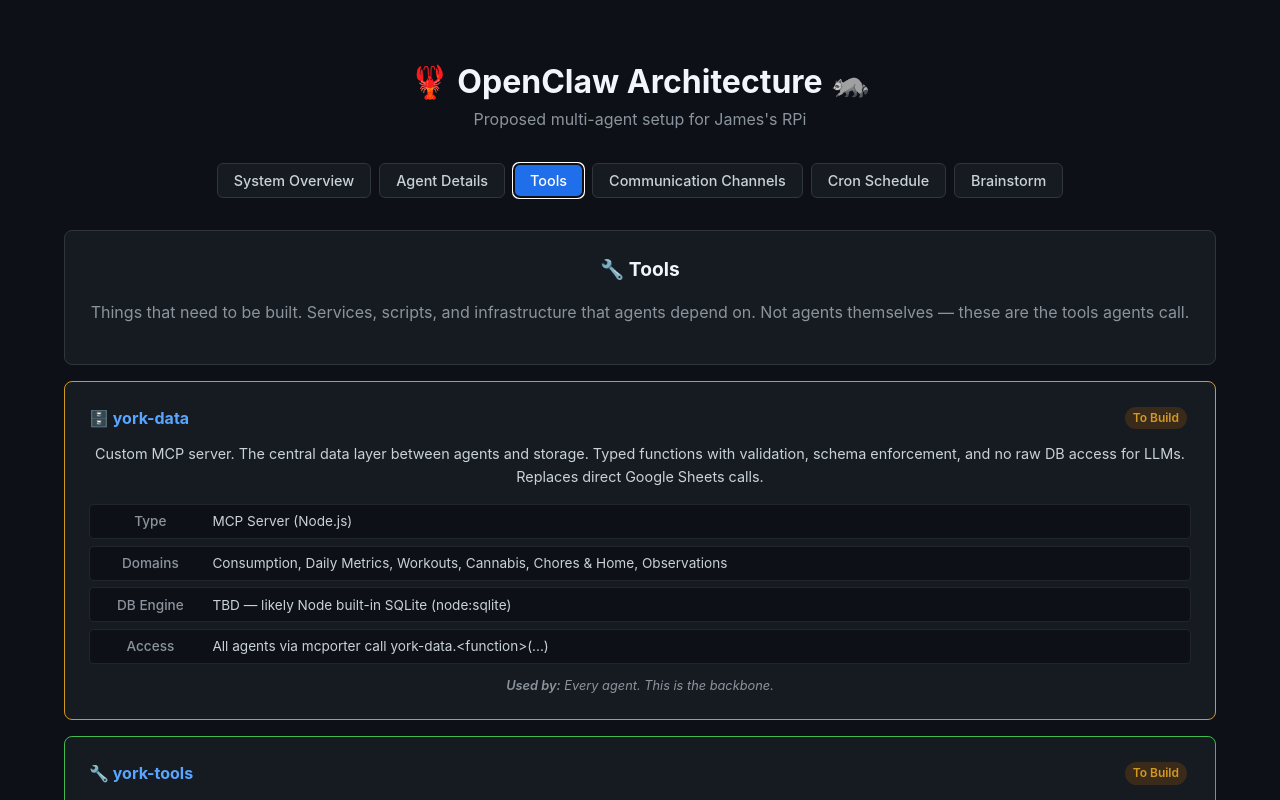
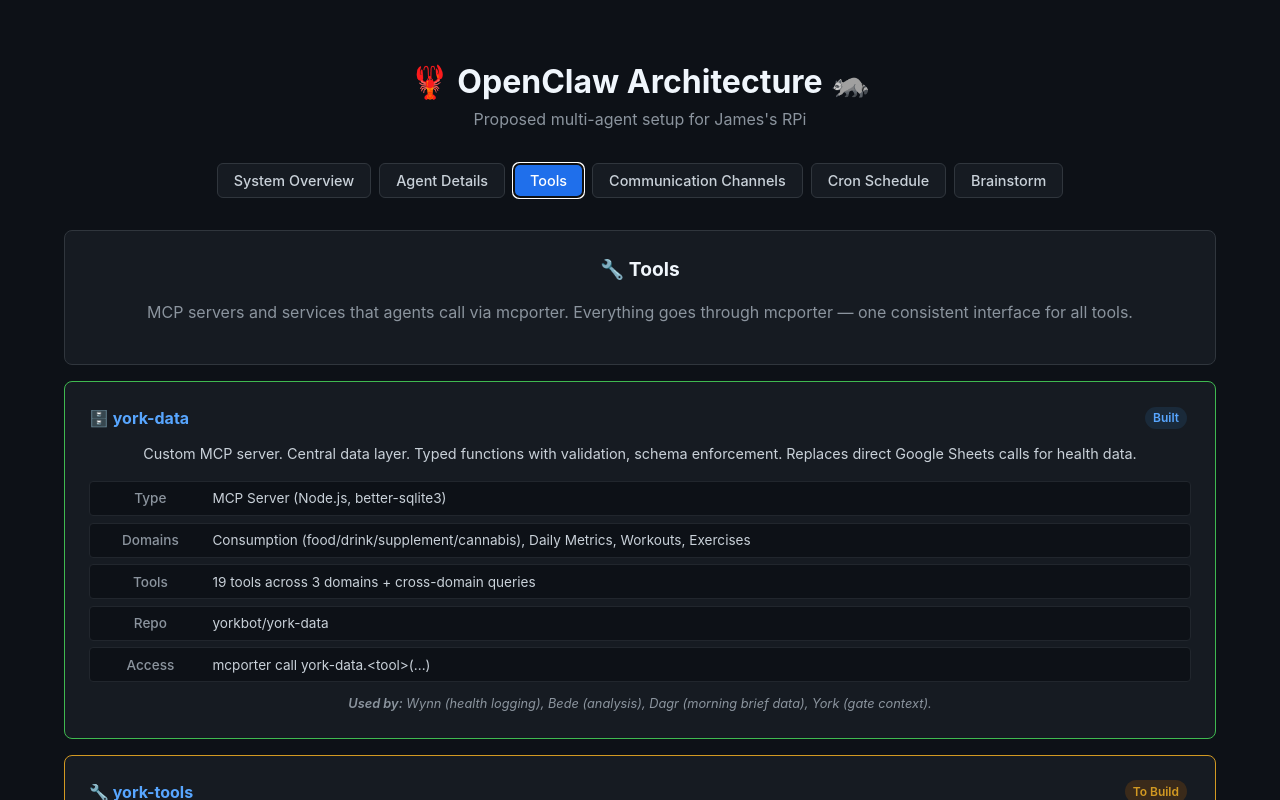
Before and after one commit to yorkbot/openclaw-architecture, a Vue app: page / in a window 1280 px wide. Both pictures are taken after a click on the button "Tools". Shown: the top 800 px of the page. Built offline with nearby package versions, Linux system fonts and the light colour scheme.

Commit message:
Update Tools tab: york-data built, add existing mcporter servers, accurate statuses

```diff
--- a/src/views/Tools.vue
+++ b/src/views/Tools.vue
@@ -3,8 +3,8 @@
     <div class="card">
       <h2>🔧 Tools</h2>
       <p style="color: #8b949e; margin-bottom: 1rem;">
-        Things that need to be built. Services, scripts, and infrastructure that agents depend on.
-        Not agents themselves — these are the tools agents call.
+        MCP servers and services that agents call via mcporter.
+        Everything goes through mcporter — one consistent interface for all tools.
       </p>
     </div>
 
@@ -34,45 +34,77 @@ const tools = [
   {
     icon: '🗄️',
     name: 'york-data',
-    color: 'yellow',
-    status: 'To Build',
-    statusClass: 'medium',
-    desc: 'Custom MCP server. The central data layer between agents and storage. Typed functions with validation, schema enforcement, and no raw DB access for LLMs. Replaces direct Google Sheets calls.',
+    color: 'green',
+    status: 'Built',
+    statusClass: 'small',
+    desc: 'Custom MCP server. Central data layer. Typed functions with validation, schema enforcement. Replaces direct Google Sheets calls for health data.',
     details: [
-      { label: 'Type', value: 'MCP Server (Node.js)' },
-      { label: 'Domains', value: 'Consumption, Daily Metrics, Workouts, Cannabis, Chores & Home, Observations' },
-      { label: 'DB Engine', value: 'TBD — likely Node built-in SQLite (node:sqlite)' },
-      { label: 'Access', value: 'All agents via mcporter call york-data.<function>(...)' },
+      { label: 'Type', value: 'MCP Server (Node.js, better-sqlite3)' },
+      { label: 'Domains', value: 'Consumption (food/drink/supplement/cannabis), Daily Metrics, Workouts, Exercises' },
+      { label: 'Tools', value: '19 tools across 3 domains + cross-domain queries' },
+      { label: 'Repo', value: 'yorkbot/york-data' },
+      { label: 'Access', value: 'mcporter call york-data.<tool>(...)' },
     ],
-    usedBy: 'Every agent. This is the backbone.',
+    usedBy: 'Wynn (health logging), Bede (analysis), Dagr (morning brief data), York (gate context).',
   },
   {
     icon: '🔧',
     name: 'york-tools',
-    color: 'green',
+    color: 'yellow',
     status: 'To Build',
     statusClass: 'medium',
-    desc: 'MCP server bundling all utility operations. Replaces standalone bash scripts with typed, validated tool calls. Same calling pattern as york-data: mcporter call york-tools.<function>(...)',
+    desc: 'MCP server for utility operations. Wraps existing bash scripts into typed, validated mcporter calls. Not a data store — just functions.',
     details: [
       { label: 'Type', value: 'MCP Server (Node.js)' },
-      { label: 'Functions', value: 'camera_snapshot, weather_fetch, calendar_fetch, panel_update, avatar_set, twilio_send, wiki_search, transcript_export' },
-      { label: 'Why MCP', value: 'Typed params, validation, consistent calling pattern. Agents call tools the same way regardless of what\'s under the hood.' },
+      { label: 'Functions', value: 'camera_snapshot, weather_fetch, panel_update, avatar_set' },
+      { label: 'Why MCP', value: 'One interface. Agents call mcporter, not bash scripts.' },
     ],
-    usedBy: 'All agents. Replaces the scripts layer.',
+    usedBy: 'All agents as needed.',
   },
   {
-    icon: '📷',
-    name: 'camera-snapshot',
-    color: 'green',
-    status: 'Exists',
-    statusClass: 'small',
-    desc: 'Simple ffmpeg script. Grabs a single frame from an RTSP camera feed and writes it to /tmp/. That\'s it. No analysis, no state, no LLM.',
+    icon: '✅',
+    name: 'google-tasks',
+    color: 'yellow',
+    status: 'To Build',
+    statusClass: 'medium',
+    desc: 'MCP server for Google Tasks API. Chore tracking with built-in recurrence. Hild manages the intelligence layer on top: seasonal adjustments, weather-dependent scheduling.',
     details: [
-      { label: 'Type', value: 'Bash script' },
-      { label: 'How', value: 'ffmpeg -i rtsp://camera/stream -frames:v 1 /tmp/snapshot.jpg' },
-      { label: 'Cameras', value: 'Kitchen (Tapo C103). More planned.' },
+      { label: 'Type', value: 'MCP Server' },
+      { label: 'API', value: 'Google Tasks API (requires permission extension in Google Console)' },
+      { label: 'Recurrence', value: 'Daily, weekly, monthly handled by Google. Seasonal/weather by Hild.' },
+      { label: 'Visibility', value: 'James sees chores in Google Calendar UI for free' },
     ],
-    usedBy: 'Hild (on-demand snapshots for chore/gate context), camera-monitor (as a building block).',
+    usedBy: 'Hild (chore management), York (cannabis gate — reads task completion directly).',
+  },
+  {
+    icon: '👁️',
+    name: 'image-analysis',
+    color: 'yellow',
+    status: 'To Build',
+    statusClass: 'medium',
+    desc: 'Cheap vision model for image interpretation. Send a photo path + prompt, get a structured description. Pinned to the cheapest capable vision model (Gemini Flash/Nano) — not the agent\'s own model.',
+    details: [
+      { label: 'Type', value: 'MCP Server (LLM API call)' },
+      { label: 'Input', value: 'Image path + prompt (e.g. "describe the state of this kitchen")' },
+      { label: 'Output', value: 'Structured text description' },
+      { label: 'Model', value: 'Gemini Flash or cheapest vision model available' },
+    ],
+    usedBy: 'York (cannabis gate camera checks), Hild (chore state from photos).',
+  },
+  {
+    icon: '🎨',
+    name: 'image-gen',
+    color: 'yellow',
+    status: 'Exists as script, needs MCP',
+    statusClass: 'medium',
+    desc: 'Image generation via Gemini. Currently a bash script — needs to be wrapped as an MCP tool for consistent mcporter access.',
+    details: [
+      { label: 'Type', value: 'MCP Server (wrapping Gemini API)' },
+      { label: 'Model', value: 'Gemini Nano Banana Pro (gemini-2.0-flash-exp)' },
+      { label: 'Input', value: 'Text prompt describing the image' },
+      { label: 'Output', value: 'Generated image file path' },
+    ],
+    usedBy: 'Caedmon (D&D art — characters, locations, items, scenes).',
   },
   {
     icon: '📹',
@@ -80,107 +112,56 @@ const tools = [
     color: 'purple',
     status: 'To Build',
     statusClass: 'xl',
-    desc: 'Non-LLM camera processing pipeline. Frame-diff motion detection, state change tracking, structured output to york-data. The LLM only gets involved when an agent needs to interpret what\'s in an image — the monitoring itself is script-tier.',
+    desc: 'Non-LLM camera processing daemon. Frame-diff motion detection, state change tracking, structured output to york-data. Standalone process, not an MCP server — it runs continuously.',
     details: [
       { label: 'Type', value: 'Script / daemon (no LLM)' },
       { label: 'Detection', value: 'Frame-diff for motion, periodic snapshots for state' },
-      { label: 'Output', value: 'Structured events to york-data: "kitchen_state_changed", "motion_detected"' },
-      { label: 'Open questions', value: 'How often to sample? What triggers an event vs noise? How to handle night/IR mode?' },
+      { label: 'Output', value: 'Structured events to york-data' },
+      { label: 'Open questions', value: 'Sampling frequency, event vs noise thresholds, night/IR handling' },
     ],
     usedBy: 'Bede (pattern analysis over time), Hild (chore state awareness), York (gate context).',
   },
   {
-    icon: '✅',
-    name: 'google-tasks',
-    color: 'yellow',
-    status: 'To Build',
-    statusClass: 'medium',
-    desc: 'MCP server or york-data integration for Google Tasks API. Chore tracking with built-in recurrence for standard frequencies (daily/weekly/monthly). Hild manages the intelligence layer on top: seasonal adjustments, weather-dependent task creation. Completion data mirrors to york-data for Bede.',
+    icon: '📅',
+    name: 'google-calendar',
+    color: 'green',
+    status: 'Built',
+    statusClass: 'small',
+    desc: 'Google Calendar MCP server. Already in mcporter. Lists events, creates events, manages calendars.',
     details: [
-      { label: 'Type', value: 'MCP Server or york-data extension' },
-      { label: 'API', value: 'Google Tasks API (requires permission extension in Google Console)' },
-      { label: 'Recurrence', value: 'Daily, weekly, monthly handled by Google. Seasonal/weather by Hild.' },
-      { label: 'Visibility', value: 'James sees chores in Google Calendar UI for free' },
+      { label: 'Type', value: 'MCP Server' },
+      { label: 'Tools', value: '3 tools' },
+      { label: 'Access', value: 'mcporter call google-calendar.<tool>(...)' },
     ],
-    usedBy: 'Hild (chore management), Bede (completion pattern analysis via york-data mirror).',
+    usedBy: 'Dagr (morning brief), York (schedule awareness).',
   },
   {
-    icon: '👁️',
-    name: 'image-analysis',
-    color: 'yellow',
-    status: 'To Build',
-    statusClass: 'medium',
-    desc: 'LLM-as-a-tool for image interpretation. Send a photo, get a structured description back. Not an agent skill — a tool call that happens to hit an LLM API. Could use Gemini Flash, Nano, or whatever\'s cheapest for "describe this kitchen."',
+    icon: '📊',
+    name: 'google-sheets',
+    color: 'green',
+    status: 'Built (legacy)',
+    statusClass: 'small',
+    desc: 'Google Sheets MCP server. Still in mcporter for legacy access. Health data has migrated to york-data. Home projects spreadsheet still uses Sheets.',
     details: [
-      { label: 'Type', value: 'Tool (LLM API call, not an agent)' },
-      { label: 'Input', value: 'Image path + prompt (e.g. "describe the state of this kitchen")' },
-      { label: 'Output', value: 'Structured text description' },
-      { label: 'Model', value: 'TBD — Gemini Flash/Nano, or cheapest vision model available' },
+      { label: 'Type', value: 'MCP Server' },
+      { label: 'Tools', value: '17 tools' },
+      { label: 'Access', value: 'mcporter call google-sheets.<tool>(...)' },
     ],
-    usedBy: 'York (cannabis gate camera checks), potentially Bede (pattern analysis over time).',
+    usedBy: 'Hild (home projects spreadsheet). Legacy health data access being phased out.',
   },
   {
-    icon: '🎨',
-    name: 'image-gen',
+    icon: '🎲',
+    name: 'dice-roller',
     color: 'green',
-    status: 'Exists',
+    status: 'Built',
     statusClass: 'small',
-    desc: 'Image generation via Gemini Nano Banana Pro. Takes a text prompt, returns a generated image. Currently used for D&D character art and fantasy scenes. The calling agent crafts the prompt — the tool just generates.',
+    desc: 'Dice rolling MCP server. Standard notation support.',
     details: [
-      { label: 'Type', value: 'Tool (LLM API call)' },
-      { label: 'Model', value: 'Gemini Nano Banana Pro (gemini-2.0-flash-exp)' },
-      { label: 'Input', value: 'Text prompt describing the image' },
-      { label: 'Output', value: 'Generated image file' },
+      { label: 'Type', value: 'MCP Server' },
+      { label: 'Tools', value: '1 tool' },
+      { label: 'Access', value: 'mcporter call dice-roller.roll notation="2d6+5"' },
     ],
-    usedBy: 'Caedmon (D&D art — characters, locations, items, scenes). Potentially other agents for visual content.',
-  },
-  {
-    icon: '🌤️',
-    name: 'weather-cache',
-    color: 'green',
-    status: 'Exists',
-    statusClass: 'script',
-    desc: 'Curl wttr.in or Open-Meteo, write result to a memory file. Runs on cron before morning brief.',
-    details: [
-      { label: 'Type', value: 'Bash script / cron job' },
-    ],
-    usedBy: 'Brief (morning brief weather section).',
-  },
-  {
-    icon: '📅',
-    name: 'calendar-cache',
-    color: 'green',
-    status: 'Exists',
-    statusClass: 'script',
-    desc: 'mcporter call to Google Calendar, write events to a memory file. Runs on cron before morning brief.',
-    details: [
-      { label: 'Type', value: 'mcporter call / cron job' },
-    ],
-    usedBy: 'Brief (morning brief calendar section), York (schedule awareness).',
-  },
-  {
-    icon: '🖼️',
-    name: 'avatar-set',
-    color: 'green',
-    status: 'Exists',
-    statusClass: 'script',
-    desc: 'Discord API call to update bot avatar. Simple curl script.',
-    details: [
-      { label: 'Type', value: 'Bash script' },
-    ],
-    usedBy: 'York (identity management).',
-  },
-  {
-    icon: '🖥️',
-    name: 'panel-update',
-    color: 'green',
-    status: 'Exists',
-    statusClass: 'script',
-    desc: 'Write status.json for the XFCE genmon panel widget. York\'s face on the desktop.',
-    details: [
-      { label: 'Type', value: 'Bash script' },
-    ],
-    usedBy: 'York (panel presence).',
+    usedBy: 'Caedmon (D&D).',
   },
 ]
 </script>
```
